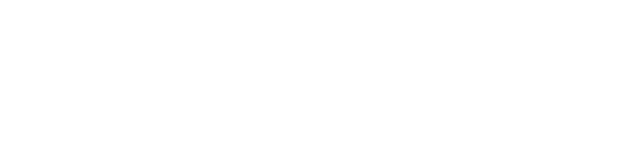
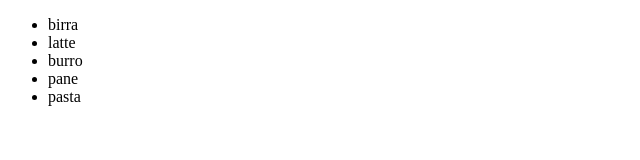
Before and after one commit to Mftr96/js-lista-spesa, a plain HTML site: page index.html in a window 1280 px wide. Shown: the whole page, without its empty margins (0-640 px from the left). Drawn offline with Linux system fonts and the light colour scheme.

Commit message:
milestone3(crezione elementi in pagina)

```diff
--- a/JS/script.js
+++ b/JS/script.js
@@ -7,6 +7,9 @@ let lista=[
     "pane",
     "pasta"
 ]
+
+//(milestone3)richiamo elemento ul in JS
+let lista_spesa=document.getElementById("lista");
 
 //creo il ciclo for per stampare gli elementi in console
 
@@ -26,6 +29,14 @@ i=0
 while(i < lista.length){
     const element = lista[i];
     console.log(element);
+    let oggetto_spesa=document.createElement("li");
+    lista_spesa.append(oggetto_spesa);
+    oggetto_spesa.innerText= element;
     i++;
+}
 
-}
+
+
+/*ocio a scrivere bene i comandi in console che sennò sbotti
+come un disgraziato
+      */
--- a/index.html
+++ b/index.html
@@ -9,6 +9,8 @@
 </head>
 
 <body>
+    <!-- creo ul da recuperare poi in JS -->
+    <ul id="lista"></ul>
     <script type="text/javascript" src="./JS/script.js"></script>
 </body>
 
```
